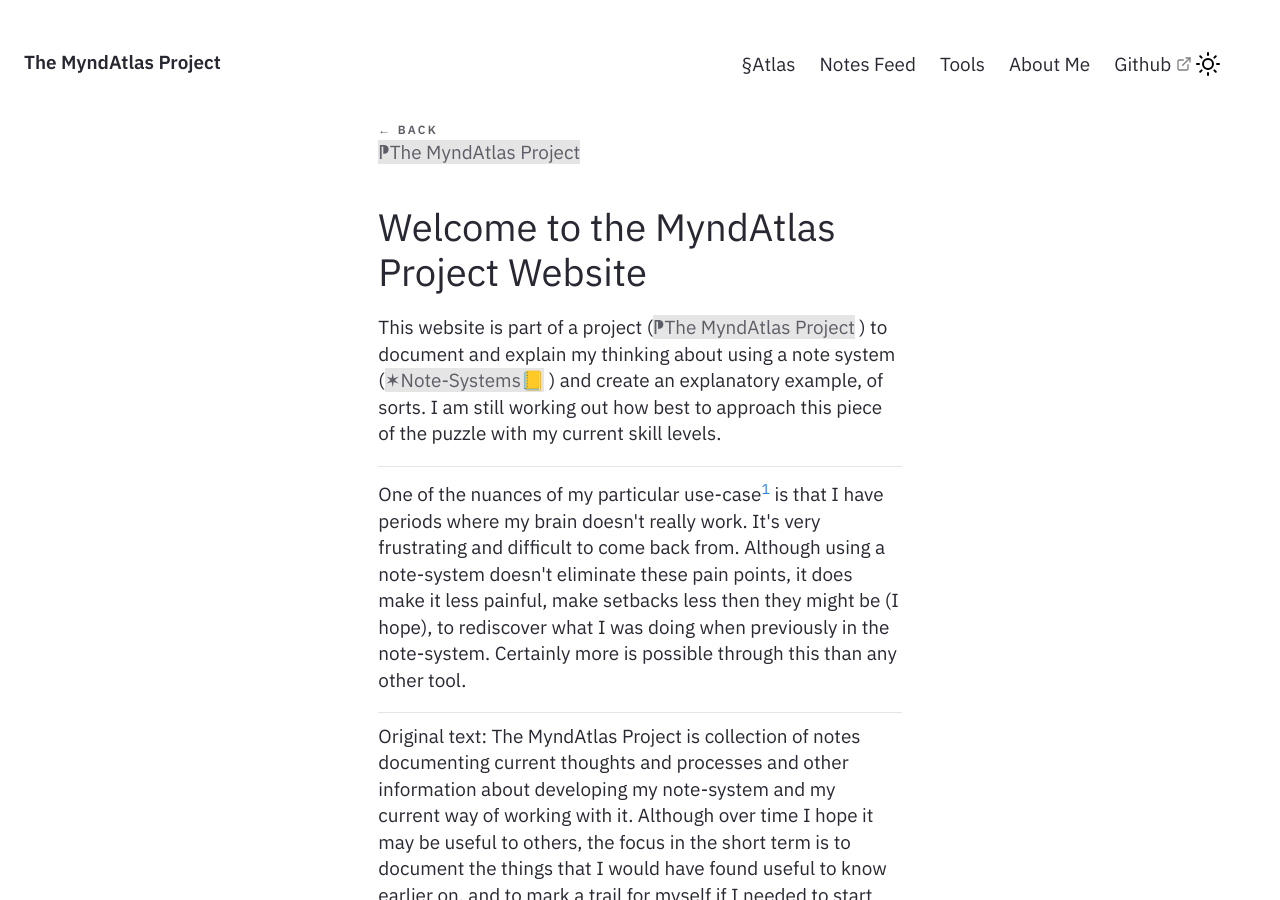
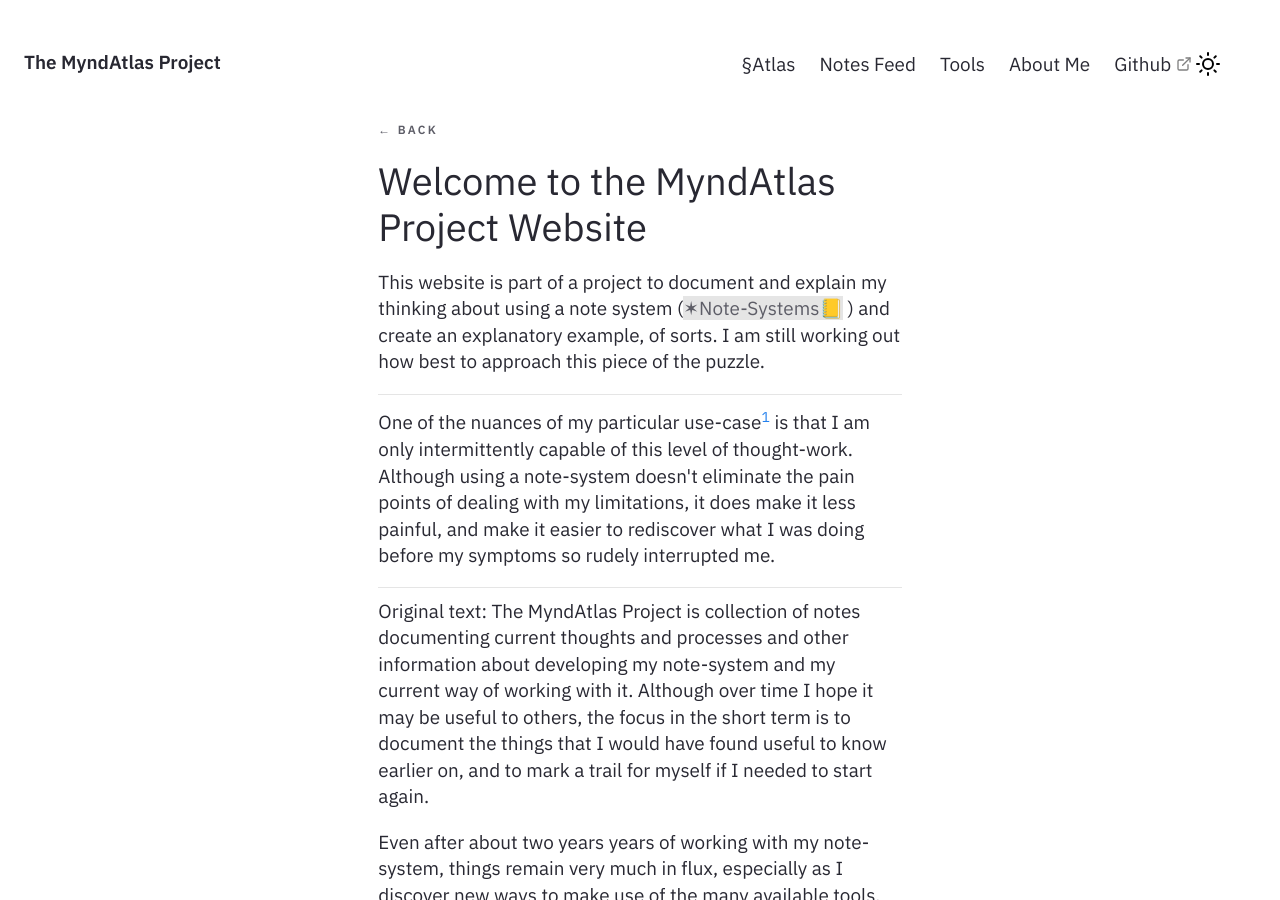
Before and after one commit to myndatlas/myndatlas.github.io, a Jekyll site: the page built from _notes/Public/Welcome to the MyndAtlas Project Website.md, in a window 1280 px wide and 900 px high. Built offline with Jekyll 4.4.1, drawn with Linux system fonts in a browser that asks for light colours.

Commit message:
314 vault backup: 2023-04-25 14:45:48

```diff
--- a/_notes/Public/Welcome to the MyndAtlas Project Website.md
+++ b/_notes/Public/Welcome to the MyndAtlas Project Website.md
@@ -3,14 +3,14 @@ title : Welcome to the MyndAtlas Project Website
 feed : show
 permalink: /welcome
 date : 21-03-2023
+parent: [[⁋The MyndAtlas Project]]
 ---
-[[⁋The MyndAtlas Project]]
 # Welcome to the MyndAtlas Project Website
 
-This website is part of a project ([[⁋The MyndAtlas Project]]) to document and explain my thinking about using a note system ([[✶Note-Systems📒]]) and create an explanatory example, of sorts. I am still working out how best to approach this piece of the puzzle with my current skill levels.
+This website is part of a project to document and explain my thinking about using a note system ([[✶Note-Systems📒]]) and create an explanatory example, of sorts. I am still working out how best to approach this piece of the puzzle.
 
 ---
-One of the nuances of my particular use-case[^1] is that I have periods where my brain doesn't really work. It's very frustrating and difficult to come back from. Although using a note-system doesn't eliminate these pain points, it does make it less painful, make setbacks less then they might be (I hope), to rediscover what I was doing when previously in the note-system. Certainly more is possible through this than any other tool.
+One of the nuances of my particular use-case[^1] is that I am only intermittently capable of this level of thought-work. Although using a note-system doesn't eliminate the pain points of dealing with my limitations, it does make it less painful, and make it easier to rediscover what I was doing before my symptoms so rudely interrupted me.
 
 ---
 Original text:
```
